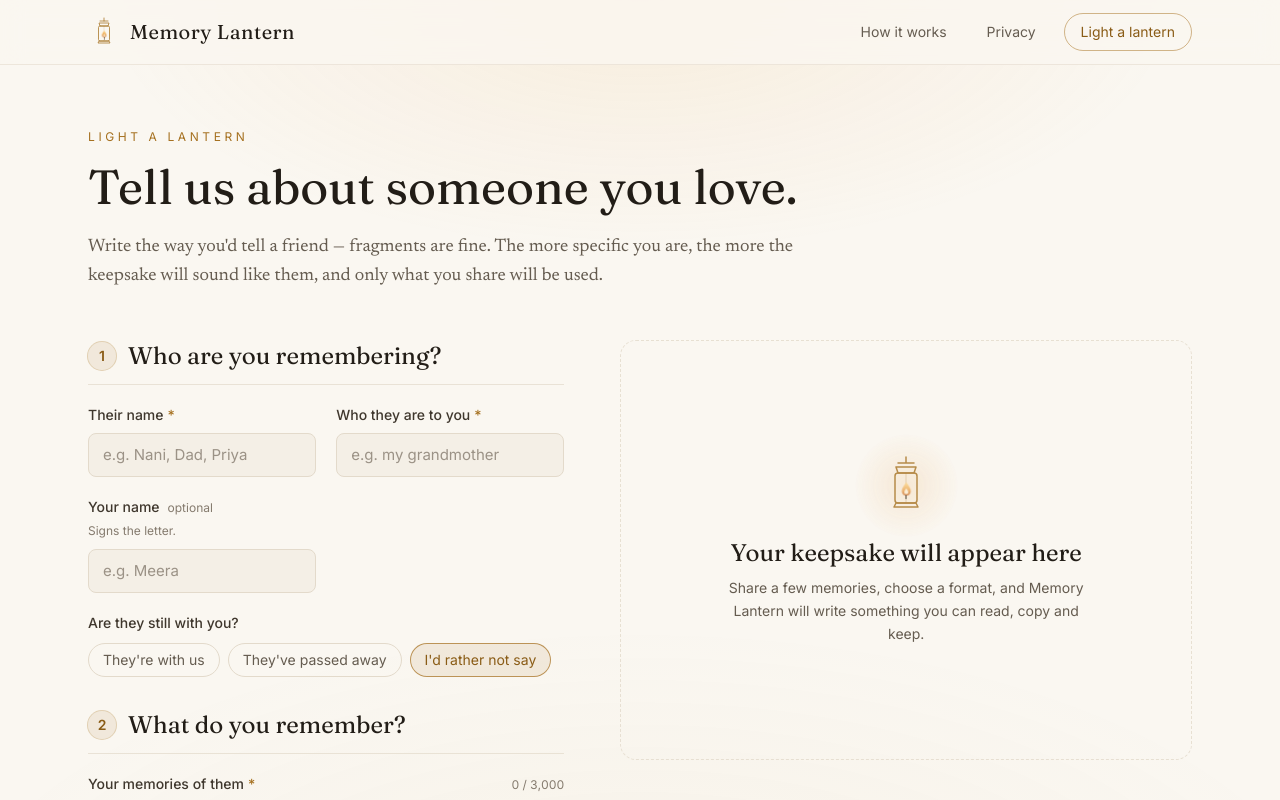
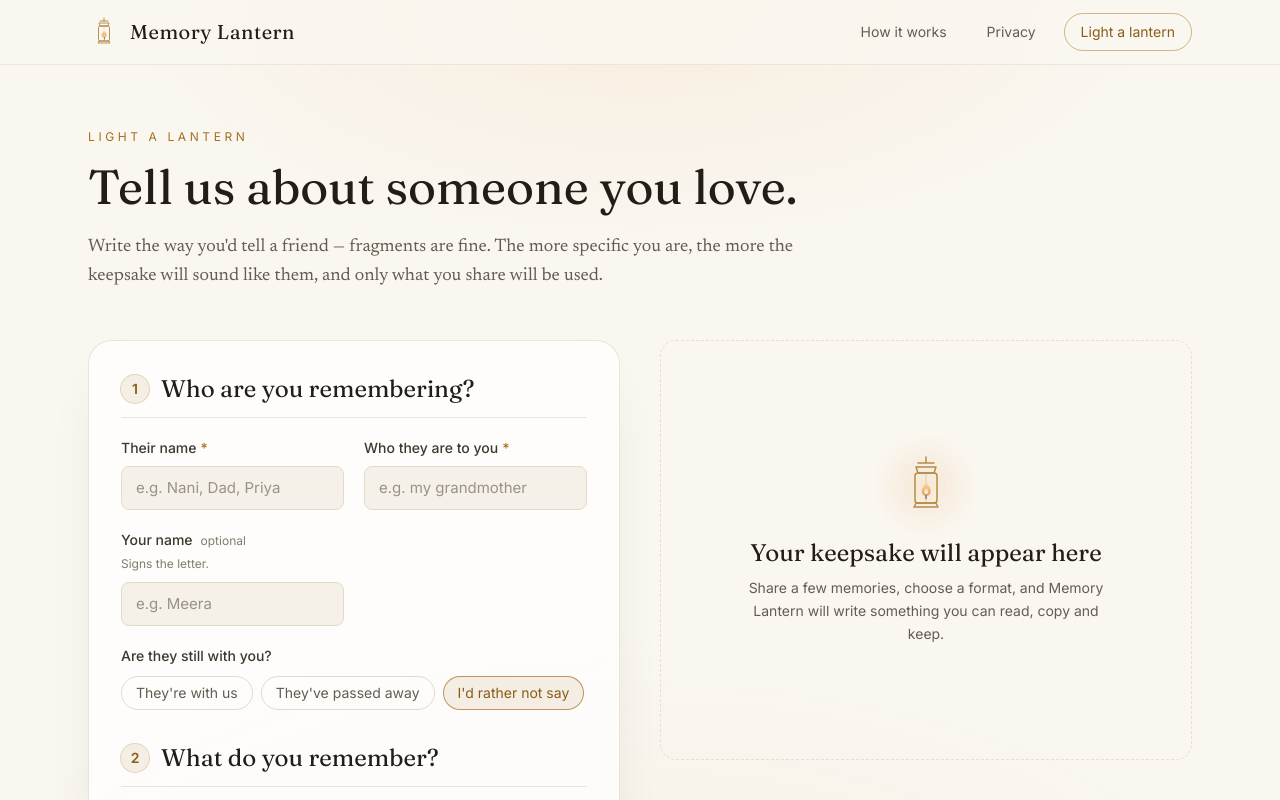
Before and after one commit to nehaprasad-dev/memory-lantern, a Next.js app: page /create in a window 1280 px wide. Shown: the top 800 px of the page. Built offline with nearby package versions, Linux system fonts and the light colour scheme.

Commit message:
redesign memory studio with card and equal columns

```diff
--- a/src/components/studio/MemoryStudio.tsx
+++ b/src/components/studio/MemoryStudio.tsx
@@ -63,8 +63,8 @@
   };
 
   return (
-    <div className="grid gap-10 lg:grid-cols-[minmax(0,5fr)_minmax(0,6fr)] lg:gap-14">
-      <div>
+    <div className="grid gap-10 lg:grid-cols-2 lg:gap-10">
+      <div className="rounded-3xl border border-line/70 bg-ash/70 p-5 shadow-[0_24px_60px_-40px_rgb(60_40_10/0.35)] sm:p-8">
         <MemoryForm
           value={input}
           errors={errors}
```
